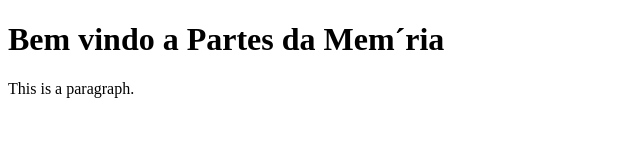
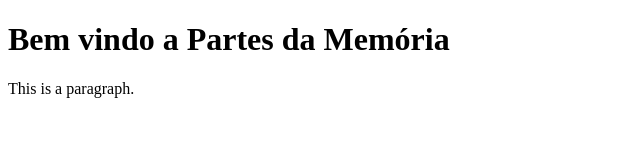
Before and after one commit to Helter36/helter36.github.io, a plain HTML site: page index.html in a window 1280 px wide. Shown: the full height of the page, 0-640 px from the left. Drawn offline with Linux system fonts and the light colour scheme.

Commit message:
Update index.html

```diff
--- a/index.html
+++ b/index.html
@@ -5,7 +5,7 @@
 </head>
 <body>
 
-      <h1>Bem vindo a Partes da Mem´ria</h1>
+      <h1>Bem vindo a Partes da Memória</h1>
         <p>This is a paragraph.</p>
 
 </body>
```
